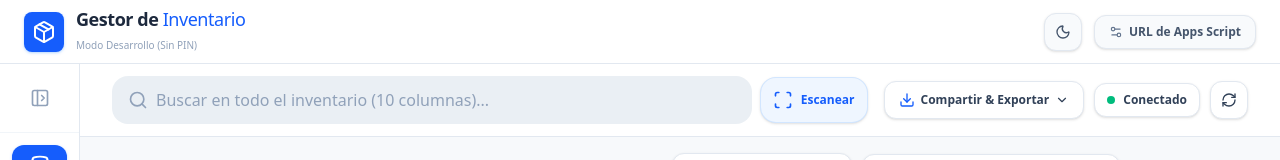
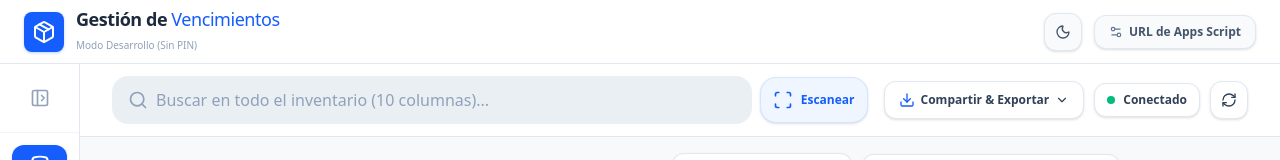
Before and after one commit to rps2217/Gesti-n-de-vencimientos-, a React (Vite) app: page / in a window 1280 px wide. Shown: the top 160 px of the page. Built offline with nearby package versions, Linux system fonts and the light colour scheme.

Commit message:
Modificacion Nombre

```diff
--- a/index.html
+++ b/index.html
@@ -3,9 +3,9 @@
   <head>
     <meta charset="UTF-8" />
     <meta name="viewport" content="width=device-width, initial-scale=1.0" />
-    <title>My Google AI Studio App</title>
-    <meta name="description" content="An application built with Google AI Studio." />
-    <meta property="og:title" content="My Google AI Studio App" />
+    <title>Gestión de Vencimientos</title>
+    <meta name="description" content="Gestión especializada de fechas de vencimiento, políticas de retiro y eventos sobre productos." />
+    <meta property="og:title" content="Gestión de Vencimientos" />
     <meta property="og:description" content="An application built with Google AI Studio." />
     <meta property="og:type" content="website" />
     <meta name="twitter:card" content="summary_large_image" />
--- a/metadata.json
+++ b/metadata.json
@@ -1,5 +1,5 @@
 {
-  "name": "Gestor de Vencimientos e Incidencias",
+  "name": "Gestión de Vencimientos",
   "description": "Gestión especializada de fechas de vencimiento, políticas de retiro y eventos sobre productos (transporte, diferencias y mermas) con Google Sheets.",
   "requestFramePermissions": ["camera"],
   "majorCapabilities": ["MAJOR_CAPABILITY_SERVER_SIDE_GEMINI_API"]
--- a/src/App.tsx
+++ b/src/App.tsx
@@ -104,7 +104,7 @@ export default function App() {
           </div>
           <div>
             <h1 className="text-lg font-bold text-slate-800 dark:text-slate-100 tracking-tight leading-tight">
-              Gestor de <span className="text-blue-600 dark:text-blue-400 font-medium">Inventario</span>
+              Gestión de <span className="text-blue-600 dark:text-blue-400 font-medium">Vencimientos</span>
             </h1>
             <span className="text-[10px] text-slate-400 dark:text-slate-500 font-medium">Modo Desarrollo (Sin PIN)</span>
           </div>
```
